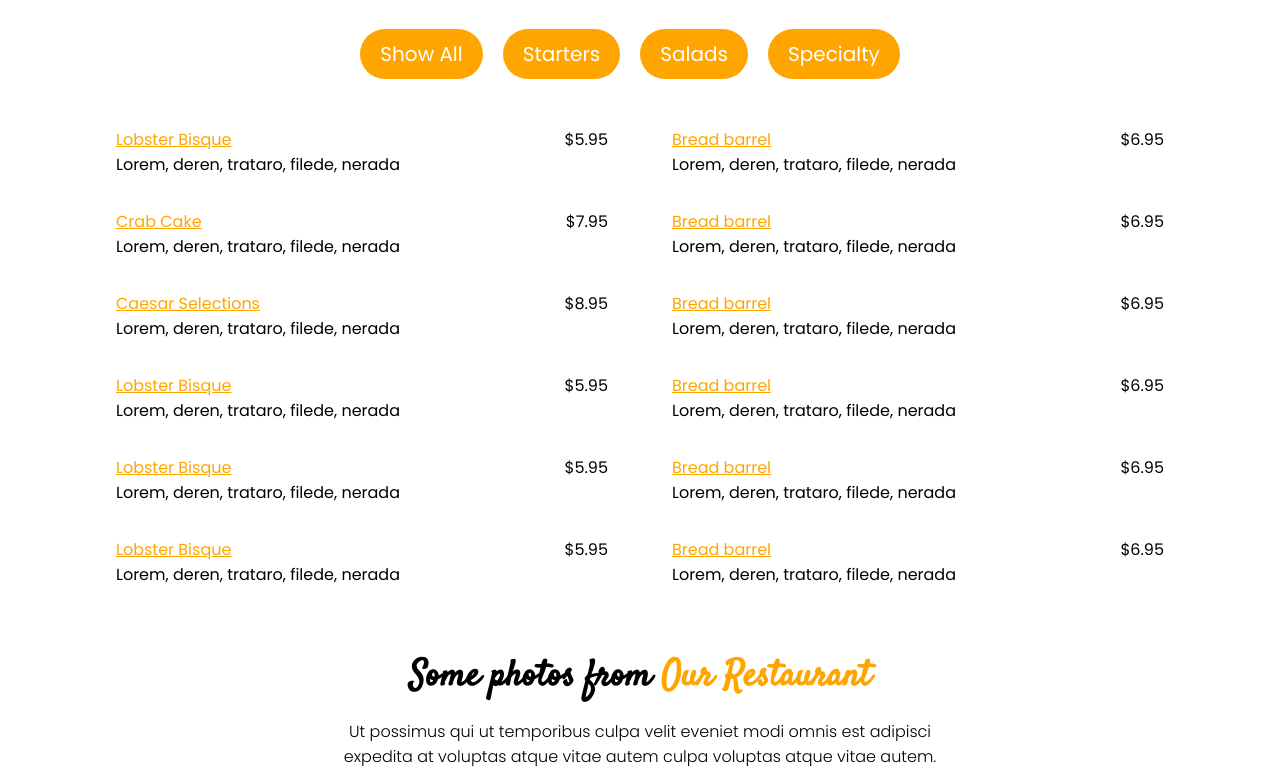
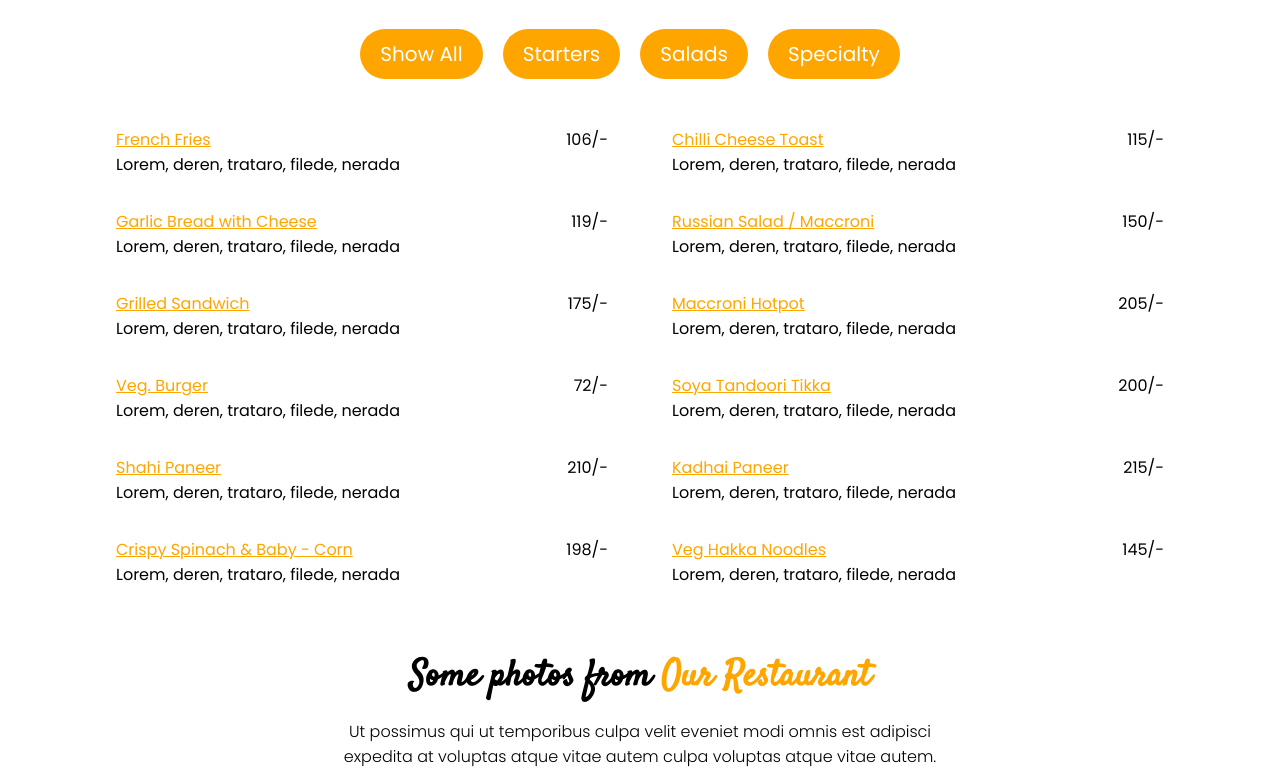
Before and after one commit to prajaktak137/restaurant-app-sass, a website: page index.html in a window 1280 px wide. Shown: the part 1525-2304 px from the top of the page. Drawn offline with Linux system fonts and the light colour scheme.

Commit message:
modified html in index file

```diff
--- a/index.html
+++ b/index.html
@@ -120,14 +120,14 @@
        <div class="menu-wrapper menu-spacer">
         <div class="menu-item">
           <div class="menu-content">
-            <a href="#">Lobster Bisque</a><span>$5.95</span>
+            <a href="#">French Fries</a><span>106/-</span>
           </div>
           <p>Lorem, deren, trataro, filede, nerada</p>
          </div>
 
         <div class="menu-item">
           <div class="menu-content">
-            <a href="#">Bread barrel</a><span>$6.95</span>
+            <a href="#">Chilli Cheese Toast</a><span>115/-</span>
           </div>
           <p>Lorem, deren, trataro, filede, nerada</p>
         </div>
@@ -136,14 +136,14 @@
         <div class="menu-wrapper">
             <div class="menu-item">
               <div class="menu-content">
-                <a href="#">Crab Cake</a><span>$7.95</span>
+                <a href="#">Garlic Bread with Cheese</a><span>119/-</span>
               </div>
               <p>Lorem, deren, trataro, filede, nerada</p>
              </div>
 
             <div class="menu-item">
               <div class="menu-content">
-                <a href="#">Bread barrel</a><span>$6.95</span>
+                <a href="#">Russian Salad / Maccroni</a><span>150/-</span>
               </div>
               <p>Lorem, deren, trataro, filede, nerada</p>
             </div>
@@ -152,14 +152,14 @@
             <div class="menu-wrapper">
                 <div class="menu-item">
                   <div class="menu-content">
-                    <a href="#">Caesar Selections</a><span>$8.95</span>
+                    <a href="#">Grilled Sandwich</a><span>175/-</span>
                   </div>
                   <p>Lorem, deren, trataro, filede, nerada</p>
                  </div>
 
                 <div class="menu-item">
                   <div class="menu-content">
-                    <a href="#">Bread barrel</a><span>$6.95</span>
+                    <a href="#">Maccroni Hotpot</a><span>205/-</span>
                   </div>
                   <p>Lorem, deren, trataro, filede, nerada</p>
                 </div>
@@ -168,14 +168,14 @@
                 <div class="menu-wrapper">
                     <div class="menu-item">
                       <div class="menu-content">
-                        <a href="#">Lobster Bisque</a><span>$5.95</span>
+                        <a href="#">Veg. Burger</a><span>72/-</span>
                       </div>
                       <p>Lorem, deren, trataro, filede, nerada</p>
                      </div>
 
                     <div class="menu-item">
                       <div class="menu-content">
-                        <a href="#">Bread barrel</a><span>$6.95</span>
+                        <a href="#">Soya Tandoori Tikka</a><span>200/-</span>
                       </div>
                       <p>Lorem, deren, trataro, filede, nerada</p>
                     </div>
@@ -184,14 +184,14 @@
                     <div class="menu-wrapper">
                         <div class="menu-item">
                           <div class="menu-content">
-                            <a href="#">Lobster Bisque</a><span>$5.95</span>
+                            <a href="#">Shahi Paneer</a><span>210/-</span>
                           </div>
                           <p>Lorem, deren, trataro, filede, nerada</p>
                          </div>
 
                         <div class="menu-item">
                           <div class="menu-content">
-                            <a href="#">Bread barrel</a><span>$6.95</span>
+                            <a href="#">Kadhai Paneer</a><span>215/-</span>
                           </div>
                           <p>Lorem, deren, trataro, filede, nerada</p>
                         </div>
@@ -200,14 +200,14 @@
                         <div class="menu-wrapper">
                             <div class="menu-item">
                               <div class="menu-content">
-                                <a href="#">Lobster Bisque</a><span>$5.95</span>
+                                <a href="#">Crispy Spinach & Baby - Corn</a><span>198/-</span>
                               </div>
                               <p>Lorem, deren, trataro, filede, nerada</p>
                              </div>
 
                             <div class="menu-item">
                               <div class="menu-content">
-                                <a href="#">Bread barrel</a><span>$6.95</span>
+                                <a href="#">Veg Hakka Noodles</a><span>145/-</span>
                               </div>
                               <p>Lorem, deren, trataro, filede, nerada</p>
                             </div>
```
